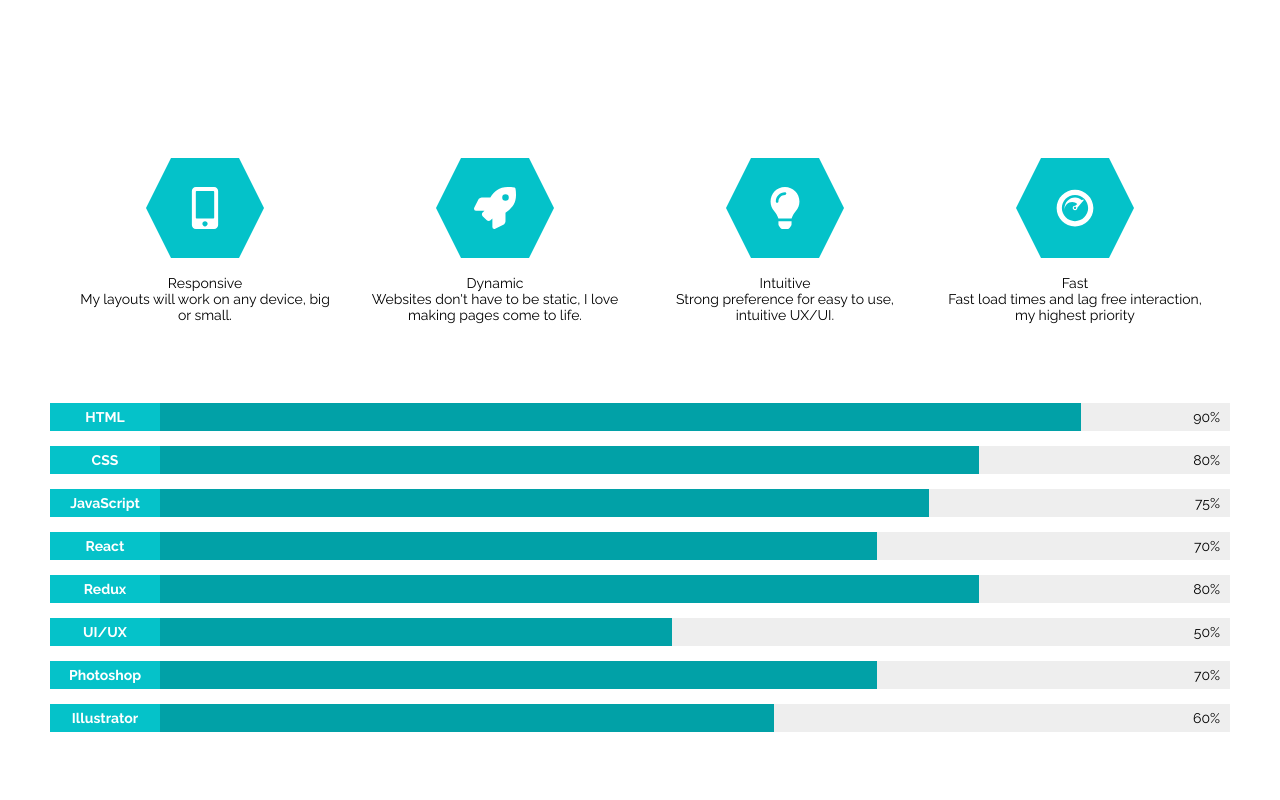
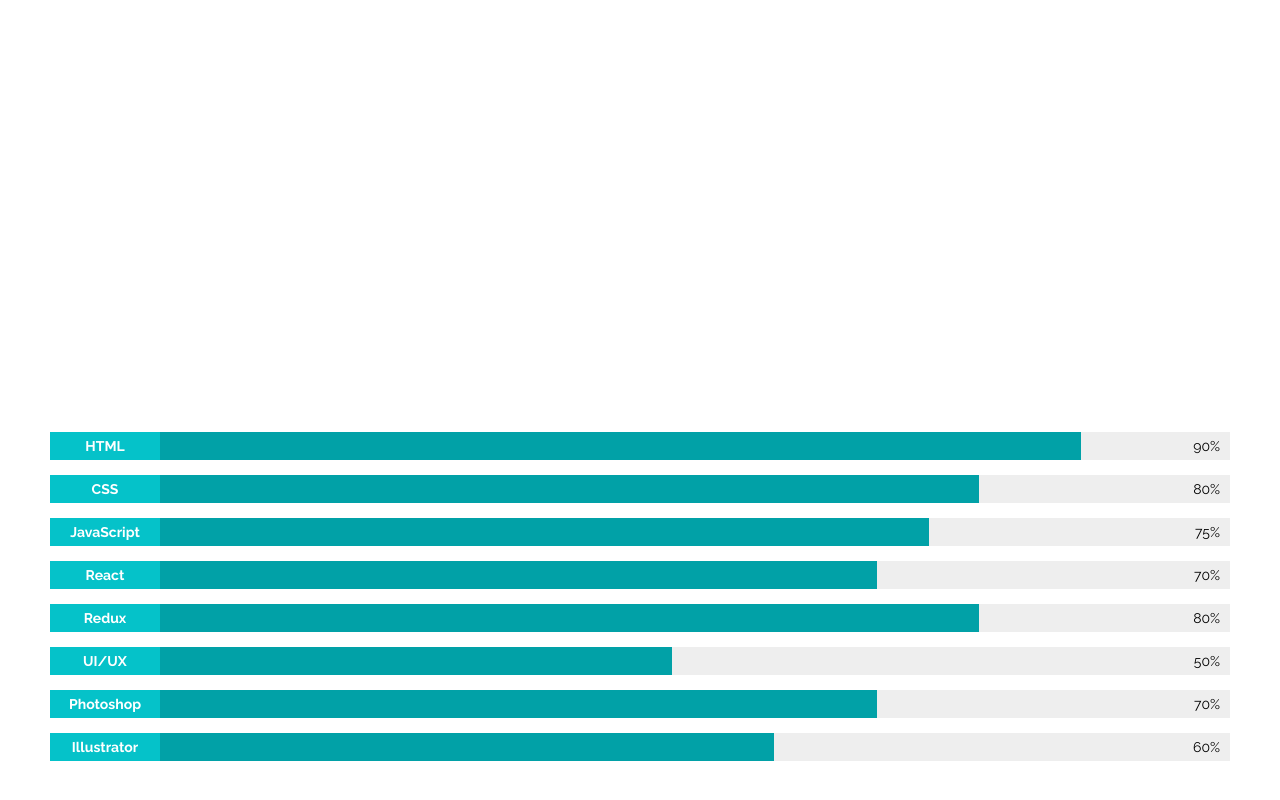
Before and after one commit to vladseverin/portfolio, a React (Create React App) app: page / in a window 1280 px wide. Shown: the part 880-1680 px from the top of the page. Built offline with nearby package versions, Linux system fonts and the light colour scheme.

Commit message:
Implemented animation for makrs

```diff
--- a/src/components/About.jsx
+++ b/src/components/About.jsx
@@ -49,12 +49,14 @@
       opacity: 1,
     }
   },
+
 }
 
 class About extends Component {
   state = {
     visibleTitle: false,
     visibleUnderLine: false,
+    visibleMark: false,
   }
 
   componentDidMount() {
@@ -67,26 +69,31 @@
 
   handleScroll = () => {
     const { homeHeight } = this.props;
-    const { visibleTitle, visibleUnderLine } = this.state;
+    const { visibleTitle, visibleUnderLine, visibleMark } = this.state;
 
     //declaration of showing title
     if (window.pageYOffset > (homeHeight / 2) && !visibleTitle) {
-      console.log(homeHeight);
       this.setState({ visibleTitle: true});
     }
 
     //declaration of showing underline
     if (window.pageYOffset > (homeHeight / 2 + 20) && !visibleUnderLine) {
-      console.log(homeHeight);
       setTimeout(() => {
         this.setState({ visibleUnderLine: true });
       }, 200);
+    }
+
+    //declaration of showing marks
+    if (window.pageYOffset > (homeHeight / 2 + 70) && !visibleMark) {
+      setTimeout(() => {
+        this.setState({ visibleMark: true });
+      }, 210);
     }
   }
 
   render() {
     const { classes } = this.props;
-    const { visibleTitle, visibleUnderLine } = this.state;
+    const { visibleTitle, visibleUnderLine, visibleMark } = this.state;
 
     return (
       <Element name="about">
@@ -98,7 +105,7 @@
             </h2>
             <div className={classNames(classes.underLine, visibleUnderLine ? classes.show : null)}></div>
 
-            <AboutMark />
+            <AboutMark visible={visibleMark}/>
 
             <ProgressBarList />
           </div>
--- a/src/components/AboutMark.jsx
+++ b/src/components/AboutMark.jsx
@@ -7,6 +7,7 @@
   mark: {
     color: '#fff',
     margin: '33px 10px;',
+    opacity: 0,
   },
   flex: {
     display: 'flex',
@@ -38,9 +39,21 @@
   },
   represent: {
     textAlign: 'center',
+    color: '#626262',
+    lineHeight: '18pt',
+    opacity: 0,
+  },
+  title: {
+    fontWeight: 'bold',
+    fontSize: '18pt',
+    marginBottom: '5px',
   },
   description: {
+    fontSize: '12pt',
     maxWidth: '260px',
+  },
+  show: {
+    animation: 'flipInX 1s ease both',
   },
   '@media screen and (max-width: 960px)': {
     flex: {
@@ -50,20 +63,50 @@
       alignItems: 'flex-start',
     }
   },
+  '@keyframes flipInX': {
+    'from': {
+      '-webkit-transform': 'perspective(400px) rotateY(90deg)',
+      'transform': 'perspective(400px) rotateY(90deg)',
+      '-webkit-animation-timing-function': 'ease-in',
+      'animation-timing-function': 'ease-in',
+      opacity: 0,
+    },
+    '40%': {
+      '-webkit-transform': 'perspective(400px) rotateY(-20deg)',
+      transform: 'perspective(400px) rotateY(-20deg)',
+      '-webkit-animation-timing-function': 'ease-in',
+      'animation-timing-function': ' ease-in',
+    },
+    '60%': {
+      '-webkit-transform': 'perspective(400px) rotateY(10deg)',
+      transform: 'perspective(400px) rotateY(10deg)',
+      opacity: 1,
+    },
+    '80%': {
+      '-webkit-transform': 'perspective(400px) rotateY(-5deg)',
+      transform: 'perspective(400px) rotateY(5deg)',
+    },
+    'to': {
+      '-webkit-transform': 'perspective(400px)',
+      transform: 'perspective(400px)',
+      opacity: 1,
+    },
+  },
 }
 
 class AboutMark extends Component {
   render() {
-    const { classes } = this.props;
+    const { classes, visible } = this.props;
+    const isVisible = visible ? classes.show : null;
     return (
       <div className={classNames(classes.flex, classes.container)}>
         <div className={classes.combMark}>
           <div className={classes.markWrap}>
-            <div className={classes.mark}>
+            <div className={classNames(classes.mark, isVisible)}>
               <Icon name='mobile-alt' size='3x' />
             </div>
-            <div className={classes.represent}>
-              <div>
+            <div className={classNames(classes.represent, isVisible)}>
+              <div className={classes.title}>
                 Responsive
               </div>
               <div className={classes.description}>
@@ -73,11 +116,11 @@
           </div>
 
           <div className={classes.markWrap}>
-            <div className={classes.mark}>
+            <div className={classNames(classes.mark, isVisible)}>
               <Icon name='rocket' size='3x' />
             </div>
-            <div className={classes.represent}>
-              <div>
+            <div className={classNames(classes.represent, isVisible)}>
+              <div className={classes.title}>
                 Dynamic
               </div>
               <div className={classes.description}>
@@ -89,11 +132,11 @@
 
         <div className={classes.combMark}>
           <div className={classes.markWrap}>
-            <div className={classes.mark}>
+            <div className={classNames(classes.mark, isVisible)}>
               <Icon name='lightbulb' size='3x' />
             </div>
-            <div className={classes.represent}>
-              <div>
+            <div className={classNames(classes.represent, isVisible)}>
+              <div className={classes.title}>
                 Intuitive
               </div>
               <div className={classes.description}>
@@ -103,11 +146,11 @@
           </div>
 
           <div className={classes.markWrap}>
-            <div className={classes.mark}>
+            <div className={classNames(classes.mark, isVisible)}>
               <Icon name={['fab', 'cloudscale']} size='3x' />
             </div>
-            <div className={classes.represent}>
-              <div>
+            <div className={classNames(classes.represent, isVisible)}>
+              <div className={classes.title}>
                 Fast
               </div>
               <div className={classes.description}>
```
